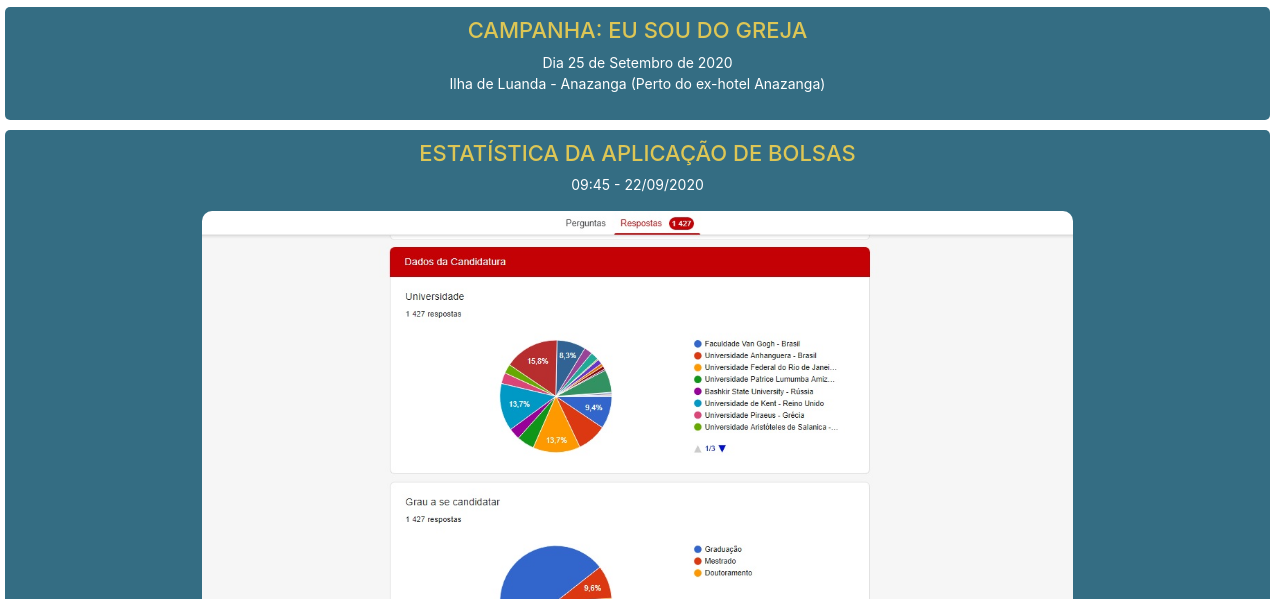
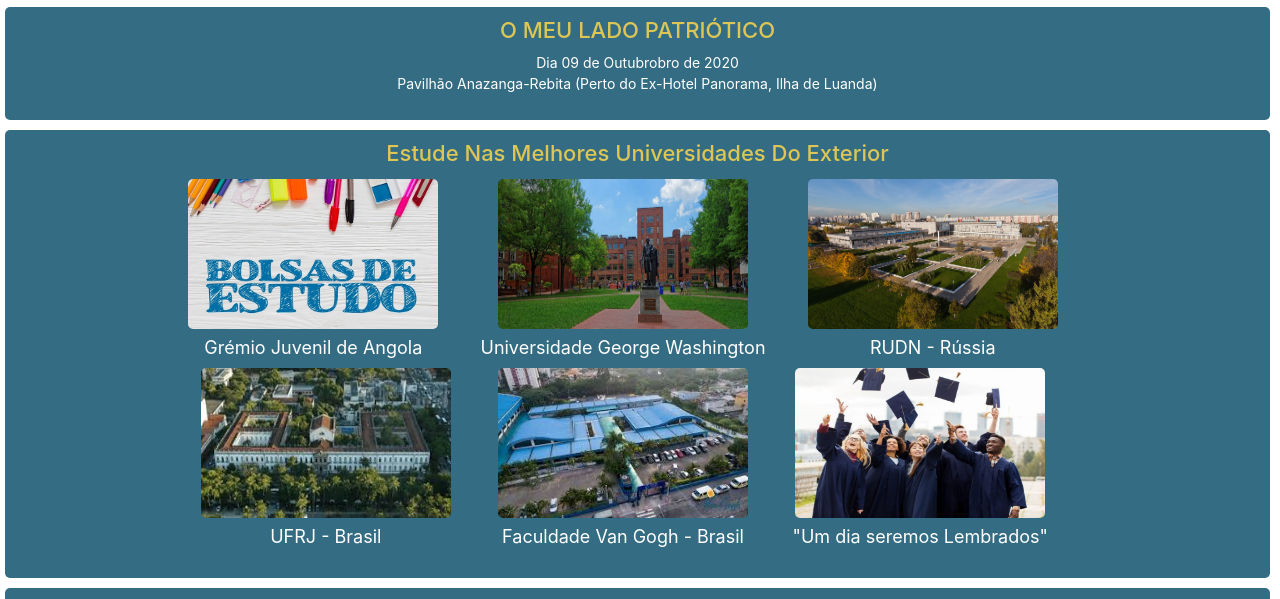
Before and after one commit to gremiojuvenildeangola/gremiojuvenildeangola.github.io, a plain HTML site: page index.html in a window 1280 px wide. Shown: the part 184-783 px from the top of the page. Drawn offline with Linux system fonts and the light colour scheme.

Commit message:
Update index.html

```diff
--- a/index.html
+++ b/index.html
@@ -36,16 +36,8 @@
 	</div>
 			<div class="corpo paragrafos">
 		<nav class="detalhes-home">
-			<h3 class="titulo-dos-textos cor_texto">CAMPANHA: EU SOU DO GREJA</h3>
-			<p class="hora_estat">Dia 25 de Setembro de 2020<br> Ilha de Luanda - Anazanga (Perto do ex-hotel Anazanga)</p>
-		</nav>
-	</div>
-			<div class="corpo paragrafos">
-		<nav class="detalhes-home">
-			<h3 class="titulo-dos-textos cor_texto">ESTATÍSTICA DA APLICAÇÃO DE BOLSAS</h3>
-			<p class="hora_estat">09:45 - 22/09/2020</p>
-			<center>
-			<img class="foto-estat" src="imagens/Resumo4.jpg"></center>
+			<h3 class="titulo-dos-textos cor_texto">O MEU LADO PATRIÓTICO</h3>
+			<p class="hora_estat">Dia 09 de Outubrobro de 2020<br> Pavilhão Anazanga-Rebita (Perto do Ex-Hotel Panorama, Ilha de Luanda)</p>
 		</nav>
 	</div>
 	<div class="corpo paragrafos">
```
